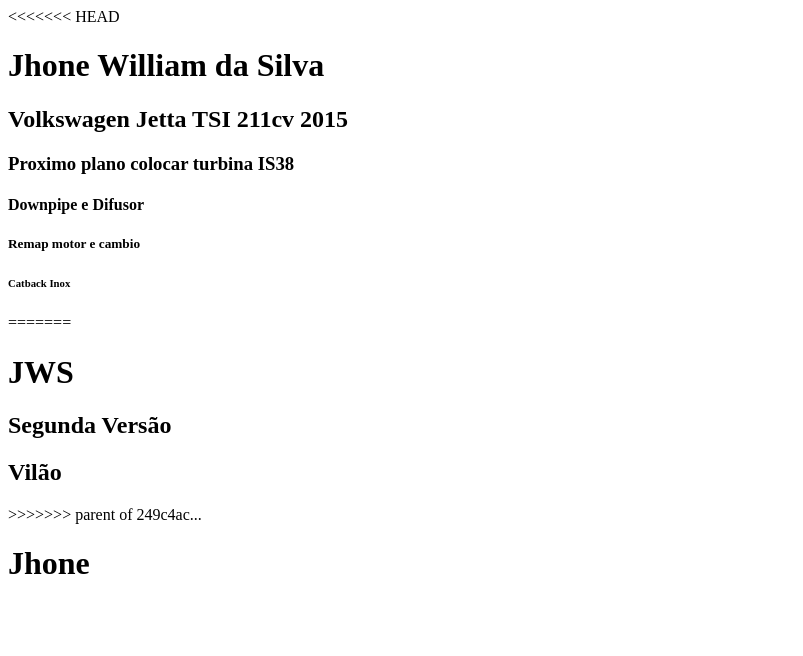
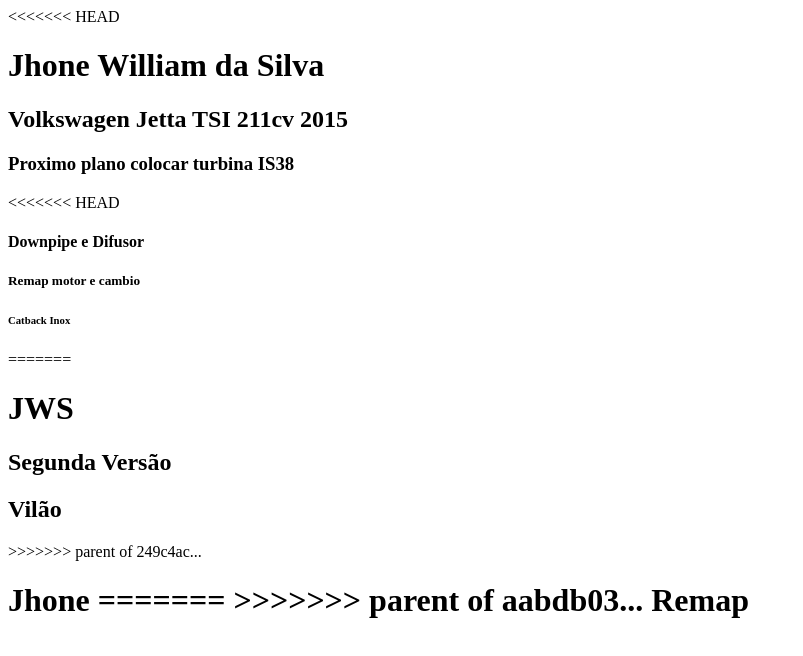
Before and after one commit to jhonewilliam/TreinamentoGit, a plain HTML site: page index.html in a window 1280 px wide. Shown: the whole page, without its empty margins (0-803 px from the left). Drawn offline with Linux system fonts and the light colour scheme.

Commit message:
revert fracassado

```diff
--- a/index.html
+++ b/index.html
@@ -11,6 +11,7 @@
 
 		<h3> Proximo plano colocar turbina IS38 </h3>
 
+<<<<<<< HEAD
 		<h4> Downpipe e Difusor </h4>
 
 		<h5> Remap motor e cambio </h5>
@@ -21,4 +22,6 @@
 		<h2>Segunda Versão</h2>
 		<h2>Vilão</h2>
 >>>>>>> parent of 249c4ac...  <h1> Jhone
+=======
+>>>>>>> parent of aabdb03...  Remap
 </html>
```
